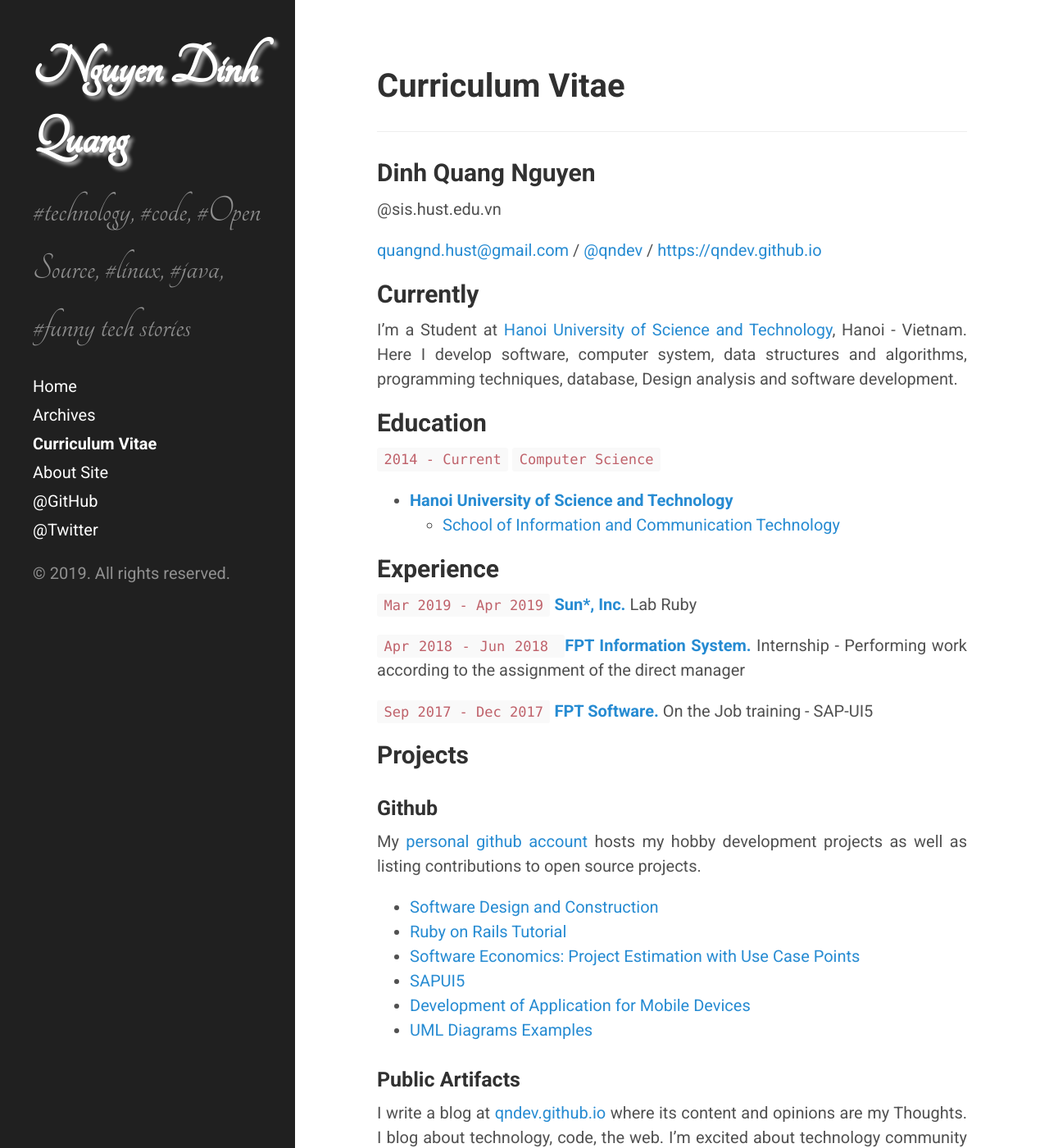
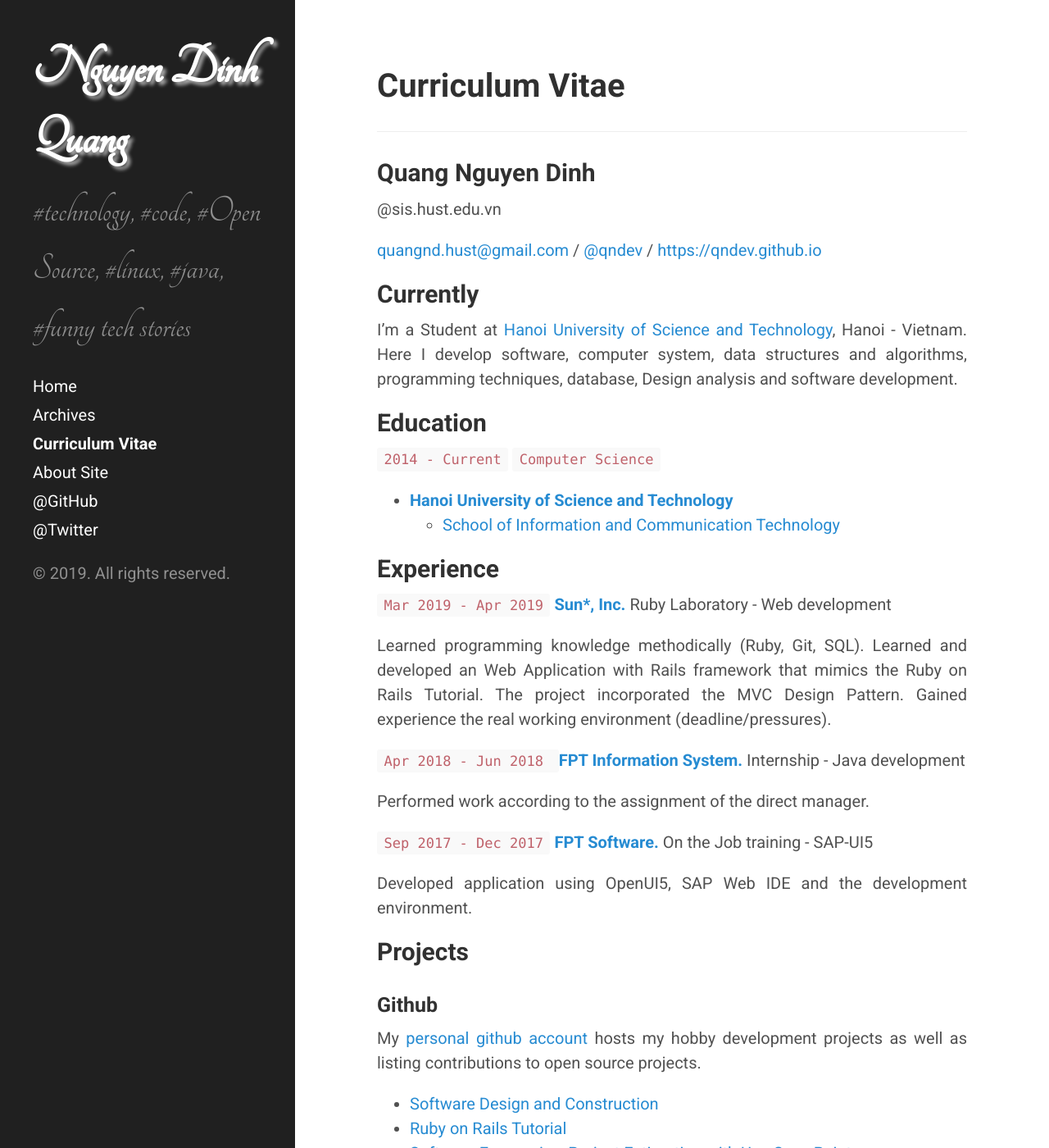
Before and after one commit to nguyenhue91/nguyenhue91.github.io, a Jekyll site: the page built from cv.md, in a window 1280 px wide and 1400 px high. Shown: the whole window at 82% size. Built offline with Jekyll 4.4.1, drawn with Linux system fonts in a browser that asks for light colours.

Commit message:
Update Curriculum Vitae

```diff
--- a/cv.md
+++ b/cv.md
@@ -4,7 +4,7 @@ title: Curriculum Vitae
 ---
 
 ---
-## Dinh Quang Nguyen
+## Quang Nguyen Dinh
 @sis.hust.edu.vn
 
 [quangnd.hust@gmail.com](mailto:quangnd.hust@gmail.com) / [@qndev](http://github.com/qndev) / [https://qndev.github.io](https://qndev.github.io/)
@@ -24,13 +24,22 @@ I'm a Student at [Hanoi University of Science and Technology](https://en.hust.ed
 ## Experience
 
 `Mar 2019 - Apr 2019`
-[__Sun*, Inc.__](https://sun-asterisk.vn/?lang=en) Lab Ruby
+[__Sun*, Inc.__](https://sun-asterisk.vn/?lang=en) Ruby Laboratory - Web development
+
+Learned programming knowledge methodically (Ruby, Git, SQL).
+Learned and developed an Web Application with Rails framework that mimics the Ruby on Rails
+Tutorial. The project incorporated the MVC Design Pattern.
+Gained experience the real working environment (deadline/pressures).
 
 `Apr 2018 - Jun 2018 `
-[__FPT Information System.__](https://www.fpt-is.com) Internship - Performing work according to the assignment of the direct manager
+[__FPT Information System.__](https://www.fpt-is.com) Internship - Java development
+
+Performed work according to the assignment of the direct manager.
 
 `Sep 2017 - Dec 2017`
-[__FPT Software.__](https://www.fpt-software.com) On the Job training  - SAP-UI5
+[__FPT Software.__](https://www.fpt-software.com) On the Job training - SAP-UI5
+
+Developed application using OpenUI5, SAP Web IDE and the development environment.
 
 ## Projects
 
```
